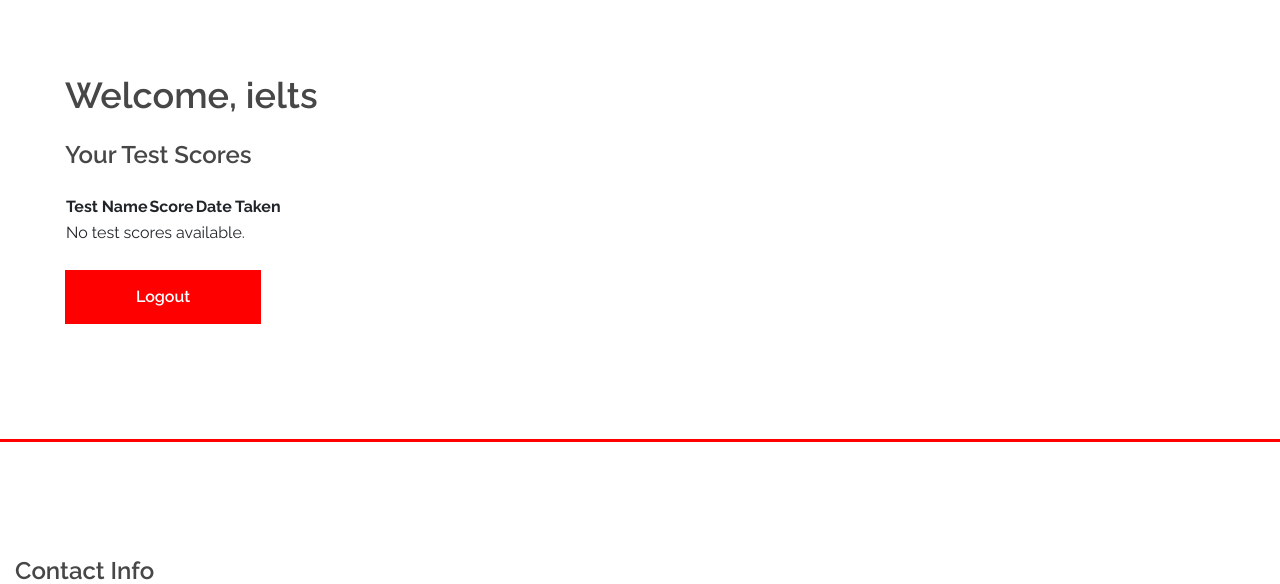
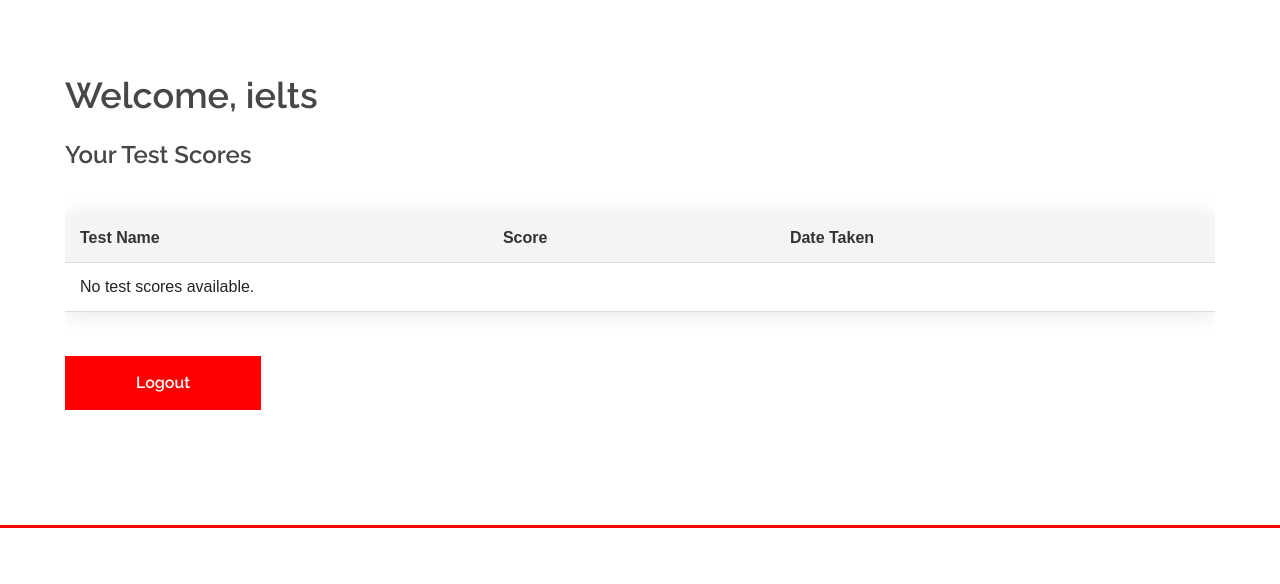
Before and after one commit to ZahraShahsafdari/ieltstest, a Django app: page /profile/ in a window 1280 px wide. Shown: the part 484-1068 px from the top of the page. Run offline with Django 5.2, Linux system fonts and the light colour scheme; a user stored in the database is signed in; data comes from the database, SQL or seed files in the repository; both versions use the stored data as it was after the commit; some libraries are stand-ins or nearby versions.

Commit message:
update13 user profile

```diff
--- a/ieltstest/static/css/style.css
+++ b/ieltstest/static/css/style.css
@@ -1855,3 +1855,32 @@ ol {
 .dropdown-content a:hover {
     background-color: #f1f1f1;
 }
+
+
+ .score-table {
+            width: 100%;
+            border-collapse: collapse;
+            margin: 20px 0;
+            font-size: 1em;
+            font-family: Arial, sans-serif;
+            box-shadow: 0 2px 20px rgba(0, 0, 0, 0.1);
+        }
+
+        .score-table th, .score-table td {
+            padding: 12px 15px;
+            text-align: left;
+            border-bottom: 1px solid #ddd;
+        }
+
+        .score-table th {
+            background-color: #f4f4f4;
+            color: #333;
+        }
+
+        .score-table tr:hover {
+            background-color: #f1f1f1;
+        }
+
+        .table-responsive {
+            overflow-x: auto;
+        }
--- a/ieltstest/templates/profile.html
+++ b/ieltstest/templates/profile.html
@@ -1,4 +1,3 @@
-<!-- profile.html -->
 {% extends 'base.html' %}
 {% load static %}
 
@@ -18,12 +17,16 @@
         <div class="container">
             <h2>Welcome, {{ user.username }}</h2><br/>
             <h4>Your Test Scores</h4><br/>
-            <table>
+            <div class="table-responsive">
+                <table class="score-table">
+                    <thead>
                         <tr>
                             <th>Test Name</th>
                             <th>Score</th>
                             <th>Date Taken</th>
                         </tr>
+                    </thead>
+                    <tbody>
                         {% for score in scores %}
                         <tr>
                             <td>{{ score.test_name }}</td>
@@ -35,7 +38,9 @@
                             <td colspan="3">No test scores available.</td>
                         </tr>
                         {% endfor %}
+                    </tbody>
                 </table>
+            </div>
             <form method="post" action="{% url 'ieltstest:logout' %}">
                 {% csrf_token %}
                 <br/><button type="submit" class="site-btn">Logout</button>
```
Also changed, not shown: db.sqlite3. Lines whose indentation alone changed are shown as unchanged.
